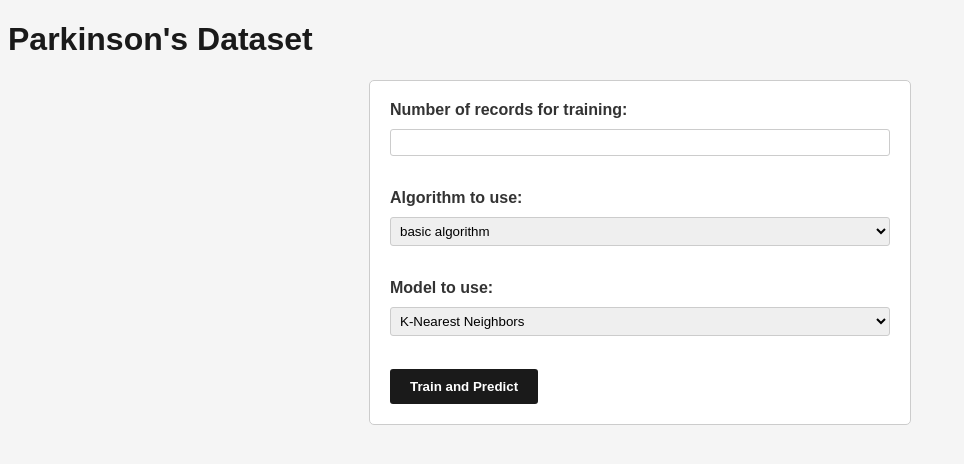
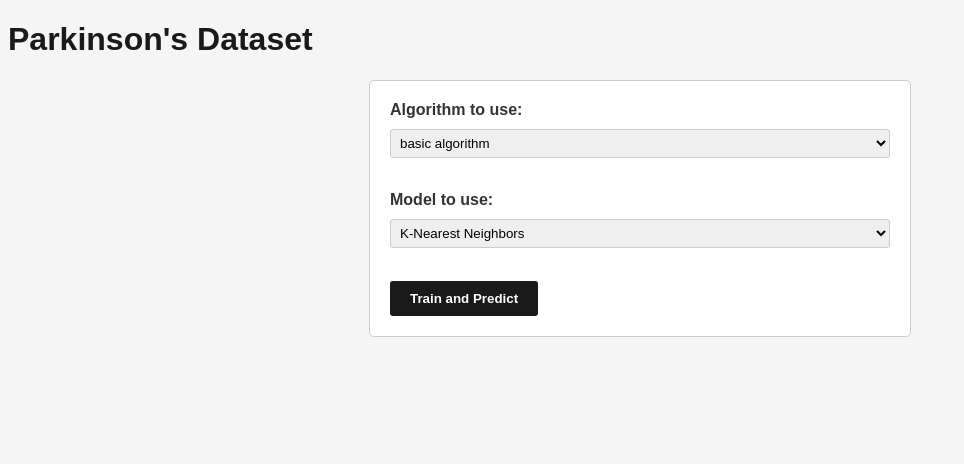
Before and after one commit to tankisank/Miniproject-parkinson-disease, a Flask app: page / in a window 1280 px wide. Shown: the top 464 px of the page, without its empty margins (0-964 px from the left). Run offline with Flask 3, Linux system fonts and the light colour scheme.

Commit message:
Update home.html

```diff
--- a/templates/home.html
+++ b/templates/home.html
@@ -7,8 +7,6 @@
 <body>
     <h1>Parkinson's Dataset</h1>
     <form action="/predict" method="POST">
-        <label for="num_records">Number of records for training:</label>
-        <input type="number" id="num_records" name="num_records" required><br><br>
         <label for="algorithm_number">Algorithm to use:</label>
         <select id="algorithm_number" name="algorithm_number" required>
             <option value="1">basic algorithm</option>
```
